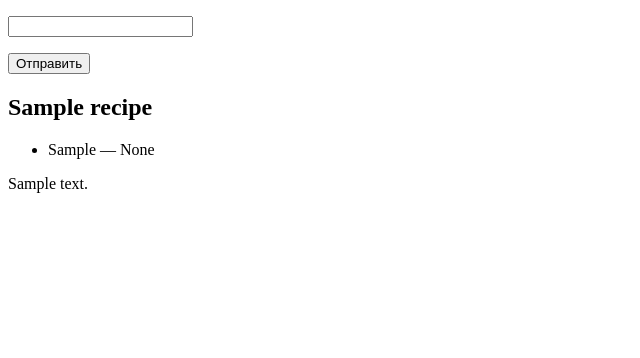
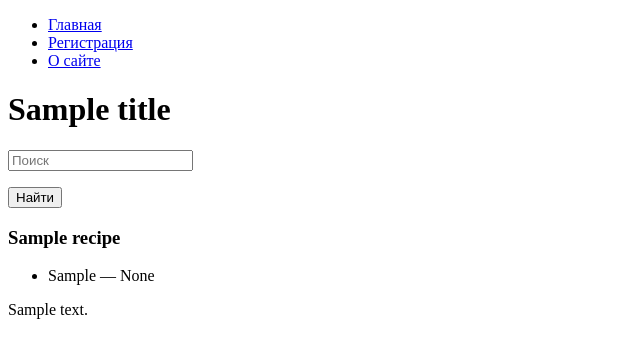
Before and after one commit to Zaskriptovan/RecipesFlask, a Flask app: template project/templates/index.html in a window 1280 px wide. Shown: the top 358 px of the page, without its empty margins (0-640 px from the left). Run offline with Flask 2, Linux system fonts and the light colour scheme; tables that the repository leaves empty hold one stand-in row (values such as "Sample post"); the template is opened without the code that fills it: values that come from a table or form of the project are taken from there, most other values are stand-ins (such as "Sample title", 1, 10 or a date in 2020).

Commit message:
Переделал поиск по ингредиентам (теперь пересечения выполняются через sql)

```diff
--- a/project/database.py
+++ b/project/database.py
@@ -16,7 +16,7 @@ class Book(db.Model):
     quantity = db.relationship('Quantity', back_populates='book')
 
     def __repr__(self):
-        return f'repr b {self.ingredient} {self.quantity}'
+        return f'Объект ассоц {self.recipe} — {self.ingredient}'
 
 
 class Recipes(db.Model):
@@ -27,7 +27,7 @@ class Recipes(db.Model):
     book = db.relationship('Book', back_populates='recipe')
 
     def __repr__(self):
-        return f'id: {self.id} title: {self.title}'
+        return f'{self.title}'
 
 
 class Ingredients(db.Model):
--- a/project/router.py
+++ b/project/router.py
@@ -4,3 +4,4 @@ from project.handler import Handler
 
 class Router:
     app.add_url_rule('/', view_func=Handler.index, methods=['POST', 'GET'])
+    app.add_url_rule('/search', view_func=Handler.search, methods=['GET'])
--- /dev/null
+++ b/project/templates/base.html
@@ -0,0 +1,43 @@
+<!DOCTYPE html>
+<html lang="ru">
+
+<head>
+  <meta charset="UTF-8">
+  <link rel="shortcut icon" href="#">
+
+  {% if title %}
+  <title>Рецепты - {{ title }}</title>
+  {% else %}
+  <title>Рецепты - Главная</title>
+  {% endif %}
+</head>
+
+<body>
+  {% block mainmenu %}
+  <ul>
+    <li><a href='/'>Главная</a></li>
+    <li><a href='/registration'>Регистрация</a></li>
+    <li><a href='/about'>О сайте</a></li>
+  </ul>
+  {% endblock %}
+
+  {% block title %}
+  {% if title %}
+  <h1>{{ title }}</h1>
+  {% else %}
+  <h1>Главная</h1>
+  {% endif %}
+  {% endblock %}
+
+  <form action="search" method="get">
+    <p><input type="text" placeholder="Поиск" name="q" value="{{ request.args.get('q', '') }}" required></p>
+    <p><input type="submit" value="Найти"></p>
+  </form>
+
+
+  {% block content %}
+  {% endblock %}
+
+</body>
+
+</html>
--- a/project/templates/index.html
+++ b/project/templates/index.html
@@ -1,21 +1,9 @@
-<!DOCTYPE html>
-<html lang="ru">
+{% extends 'base.html' %}
 
-<head>
-  <meta charset="UTF-8">
-  <title>Глав</title>
-</head>
-
-<body>
-  <form action="/" method="post">
-    <p><input type="text" name="text">
-    <p><input type="submit" value="Отправить">
-  </form>
-
+{% block content %}
 
 {% for recipe in recipes %}
-
-  <h2>{{ recipe.title }}</h2>
+<h3>{{ recipe.title }}</h3>
 
 <ul>
   {% for full_recipe in recipe.book %}
@@ -24,9 +12,6 @@
 </ul>
 
 <p>{{ recipe.description }}</p>
-
 {% endfor %}
 
-</body>
-
-</html>
+{% endblock %}
```
Also changed, not shown: project/handler.py (+89 -5 lines), project/templates/search.html (added, +14 -0 lines). Lines whose indentation alone changed are shown as unchanged.
